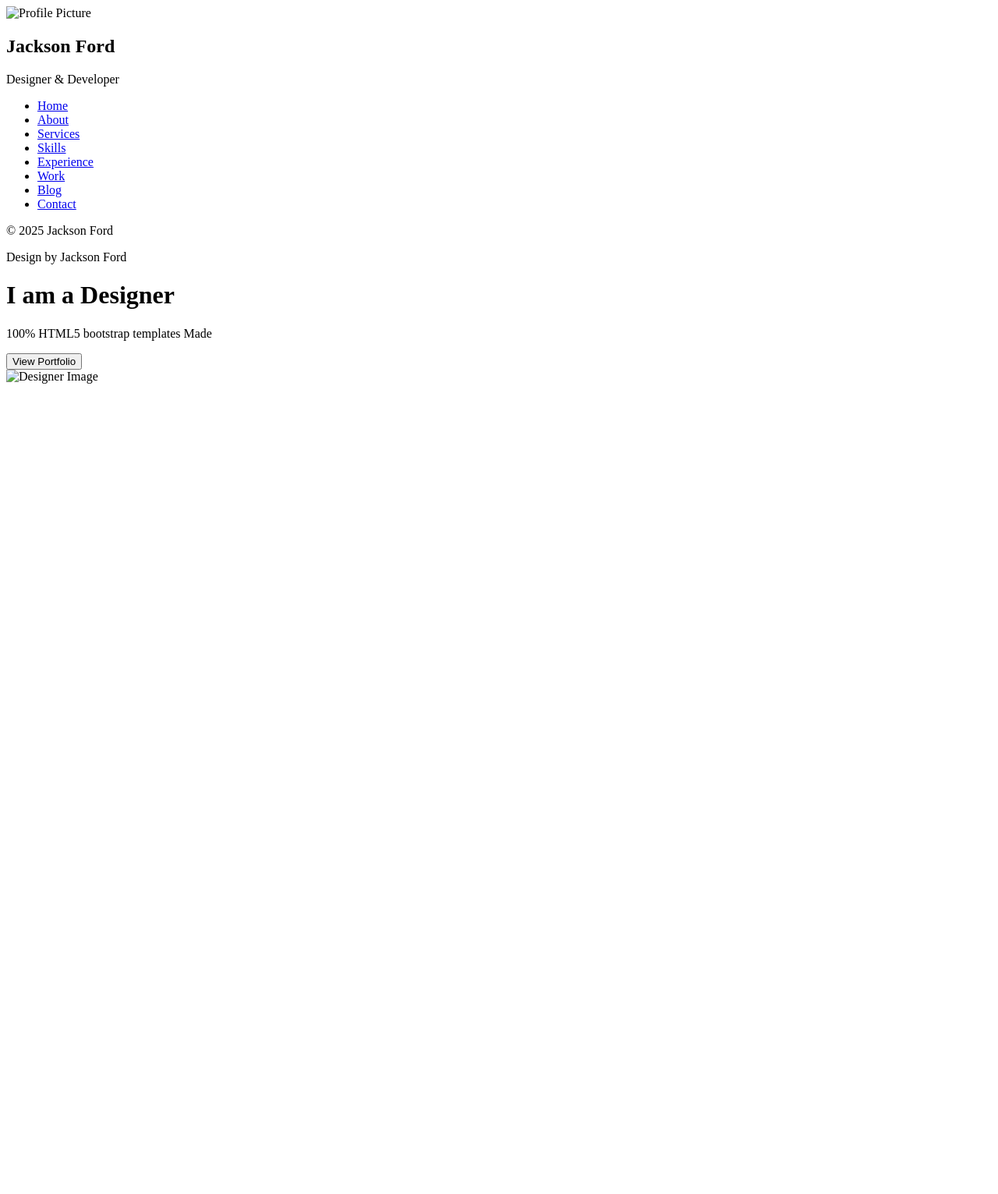
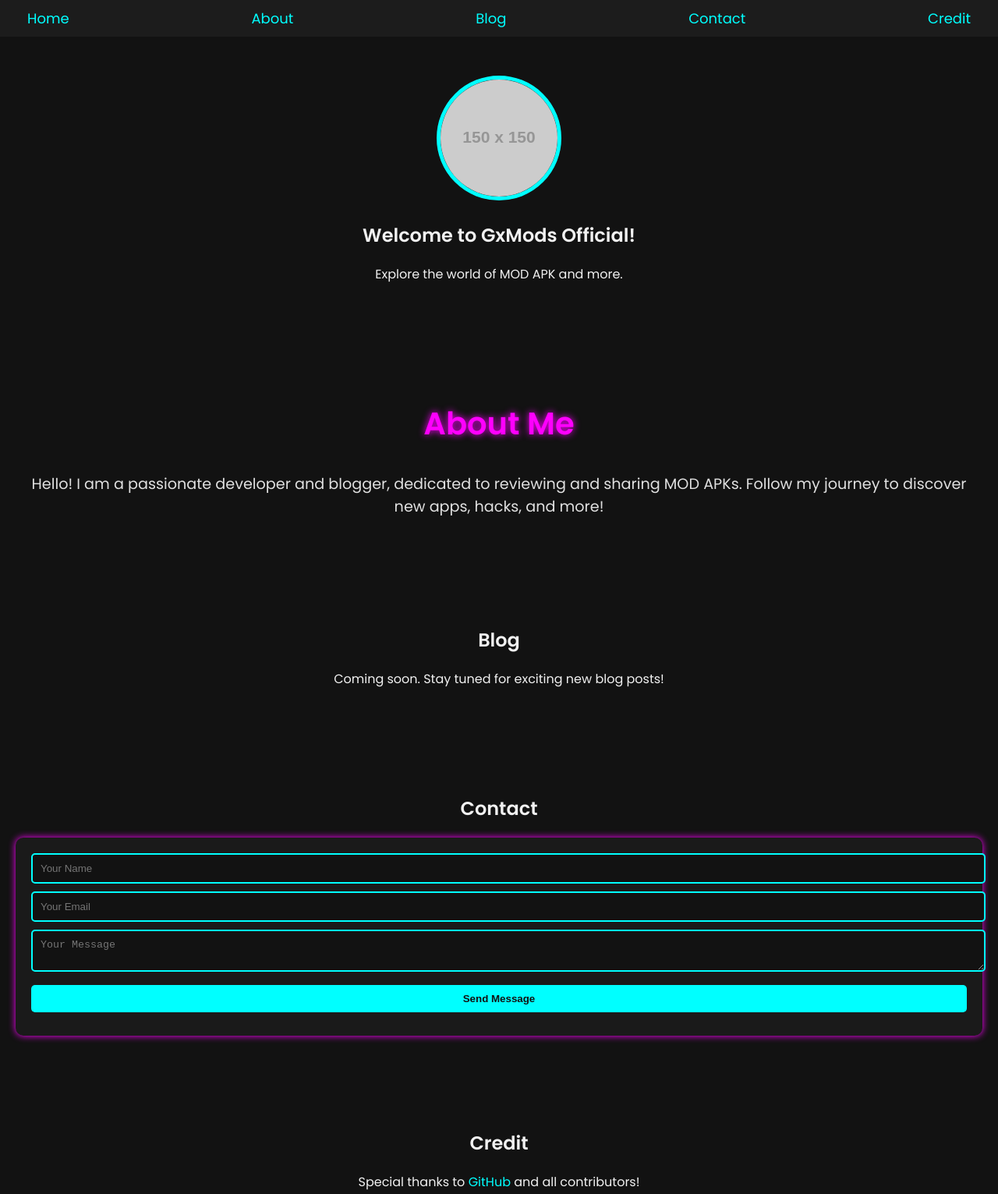
Before and after one commit to GxModsOfficial/GxMods-Official, a plain HTML site: page index.html in a window 1280 px wide. Shown: the top 1531 px of the page at 78% size. Before the commit the page ends 800 px from the top, so only its background shows below. Drawn offline with Linux system fonts and the light colour scheme; placeholder pictures from the web are drawn by us.

Commit message:
index.html

```diff
--- a/index.html
+++ b/index.html
@@ -1,46 +1,200 @@
 <!DOCTYPE html>
-<html lang="en">
+<html lang="id">
+
 <head>
     <meta charset="UTF-8">
     <meta name="viewport" content="width=device-width, initial-scale=1.0">
-    <title>Portfolio</title>
-    <link rel="stylesheet" href="styles.css">
+    <meta http-equiv="X-UA-Compatible" content="ie=edge">
+    <title>GxMods Official - Portofolio</title>
+    <link href="https://fonts.googleapis.com/css2?family=Poppins:wght@300;400;600&display=swap" rel="stylesheet">
+    <style>
+        /* Dark Mode with Neon Effects */
+        body {
+            background-color: #121212;
+            color: #f1f1f1;
+            font-family: 'Poppins', sans-serif;
+            margin: 0;
+        }
+
+        a {
+            text-decoration: none;
+            color: #00ffff;
+            transition: all 0.3s ease-in-out;
+        }
+
+        a:hover {
+            color: #ff00ff;
+            text-shadow: 0 0 10px #ff00ff, 0 0 20px #ff00ff;
+        }
+
+        /* Navbar */
+        nav {
+            background-color: #1c1c1c;
+            padding: 10px 20px;
+            display: flex;
+            justify-content: space-between;
+            align-items: center;
+        }
+
+        nav a {
+            margin: 0 15px;
+            font-size: 18px;
+            color: #00ffff;
+        }
+
+        nav a:hover {
+            text-shadow: 0 0 5px #00ffff, 0 0 15px #00ffff;
+        }
+
+        /* Profil Picture */
+        .profile img {
+            width: 150px;
+            height: 150px;
+            border-radius: 50%;
+            border: 5px solid #00ffff;
+            transition: all 0.3s ease;
+        }
+
+        .profile img:hover {
+            transform: scale(1.1);
+            box-shadow: 0 0 15px #00ffff;
+        }
+
+        /* Sections */
+        section {
+            padding: 50px 20px;
+            text-align: center;
+        }
+
+        /* About Section */
+        .about h2 {
+            font-size: 2.5em;
+            color: #ff00ff;
+            text-shadow: 0 0 10px #ff00ff;
+        }
+
+        .about p {
+            font-size: 1.2em;
+            color: #e0e0e0;
+        }
+
+        /* Contact Form */
+        form {
+            background-color: #1a1a1a;
+            padding: 20px;
+            border-radius: 10px;
+            box-shadow: 0 0 10px #ff00ff;
+        }
+
+        input,
+        textarea {
+            width: 100%;
+            padding: 10px;
+            margin-bottom: 10px;
+            border-radius: 5px;
+            border: 2px solid #00ffff;
+            background-color: #121212;
+            color: #f1f1f1;
+        }
+
+        input[type="submit"] {
+            background-color: #00ffff;
+            border: none;
+            color: #121212;
+            font-weight: bold;
+            cursor: pointer;
+        }
+
+        input[type="submit"]:hover {
+            background-color: #ff00ff;
+        }
+
+        /* Footer */
+        footer {
+            background-color: #1c1c1c;
+            padding: 20px;
+            text-align: center;
+            color: #f1f1f1;
+        }
+
+        /* Responsive Design */
+        @media (max-width: 768px) {
+            nav {
+                flex-direction: column;
+                align-items: flex-start;
+            }
+
+            .profile img {
+                width: 120px;
+                height: 120px;
+            }
+
+            section {
+                padding: 30px 10px;
+            }
+        }
+    </style>
 </head>
+
 <body>
-    <div class="container">
-        <aside class="sidebar">
-            <div class="profile">
-                <img src="profile.jpg" alt="Profile Picture" class="profile-img">
-                <h2>Jackson Ford</h2>
-                <p>Designer & Developer</p>
-            </div>
-            <nav class="nav">
-                <ul>
-                    <li><a href="#">Home</a></li>
-                    <li><a href="#">About</a></li>
-                    <li><a href="#">Services</a></li>
-                    <li><a href="#">Skills</a></li>
-                    <li><a href="#">Experience</a></li>
-                    <li><a href="#">Work</a></li>
-                    <li><a href="#">Blog</a></li>
-                    <li><a href="#">Contact</a></li>
-                </ul>
-            </nav>
-            <footer class="footer">
-                <p>&copy; 2025 Jackson Ford</p>
-                <p>Design by Jackson Ford</p>
-            </footer>
-        </aside>
-        <main class="main-content">
-            <div class="intro">
-                <h1>I am a Designer</h1>
-                <p>100% HTML5 bootstrap templates Made</p>
-                <button>View Portfolio</button>
-            </div>
-            <div class="image">
-                <img src="designer.jpg" alt="Designer Image">
-            </div>
-        </main>
-    </div>
+    <!-- Navbar -->
+    <nav>
+        <a href="#home">Home</a>
+        <a href="#about">About</a>
+        <a href="#blog">Blog</a>
+        <a href="#contact">Contact</a>
+        <a href="#credit">Credit</a>
+    </nav>
+
+    <!-- Home Section -->
+    <section id="home">
+        <div class="profile">
+            <img src="https://via.placeholder.com/150" alt="Profile Picture">
+        </div>
+        <h1>Welcome to GxMods Official!</h1>
+        <p>Explore the world of MOD APK and more.</p>
+    </section>
+
+    <!-- About Section -->
+    <section id="about" class="about">
+        <h2>About Me</h2>
+        <p>Hello! I am a passionate developer and blogger, dedicated to reviewing and sharing MOD APKs. Follow my journey to discover new apps, hacks, and more!</p>
+    </section>
+
+    <!-- Blog Section -->
+    <section id="blog">
+        <h2>Blog</h2>
+        <p>Coming soon. Stay tuned for exciting new blog posts!</p>
+    </section>
+
+    <!-- Contact Section -->
+    <section id="contact">
+        <h2>Contact</h2>
+        <form action="javascript:void(0)">
+            <input type="text" placeholder="Your Name" required>
+            <input type="email" placeholder="Your Email" required>
+            <textarea placeholder="Your Message" required></textarea>
+            <input type="submit" value="Send Message">
+        </form>
+    </section>
+
+    <!-- Credit Section -->
+    <section id="credit">
+        <h2>Credit</h2>
+        <p>Special thanks to <a href="https://github.com" target="_blank">GitHub</a> and all contributors!</p>
+    </section>
+
+    <!-- Footer -->
+    <footer>
+        <p>&copy; 2025 GxMods Official. All Rights Reserved.</p>
+    </footer>
+
+    <script>
+        // Optional JavaScript for interactivity
+        document.querySelector('form').addEventListener('submit', function () {
+            alert('Message sent successfully!');
+        });
+    </script>
 </body>
+
 </html>
```
